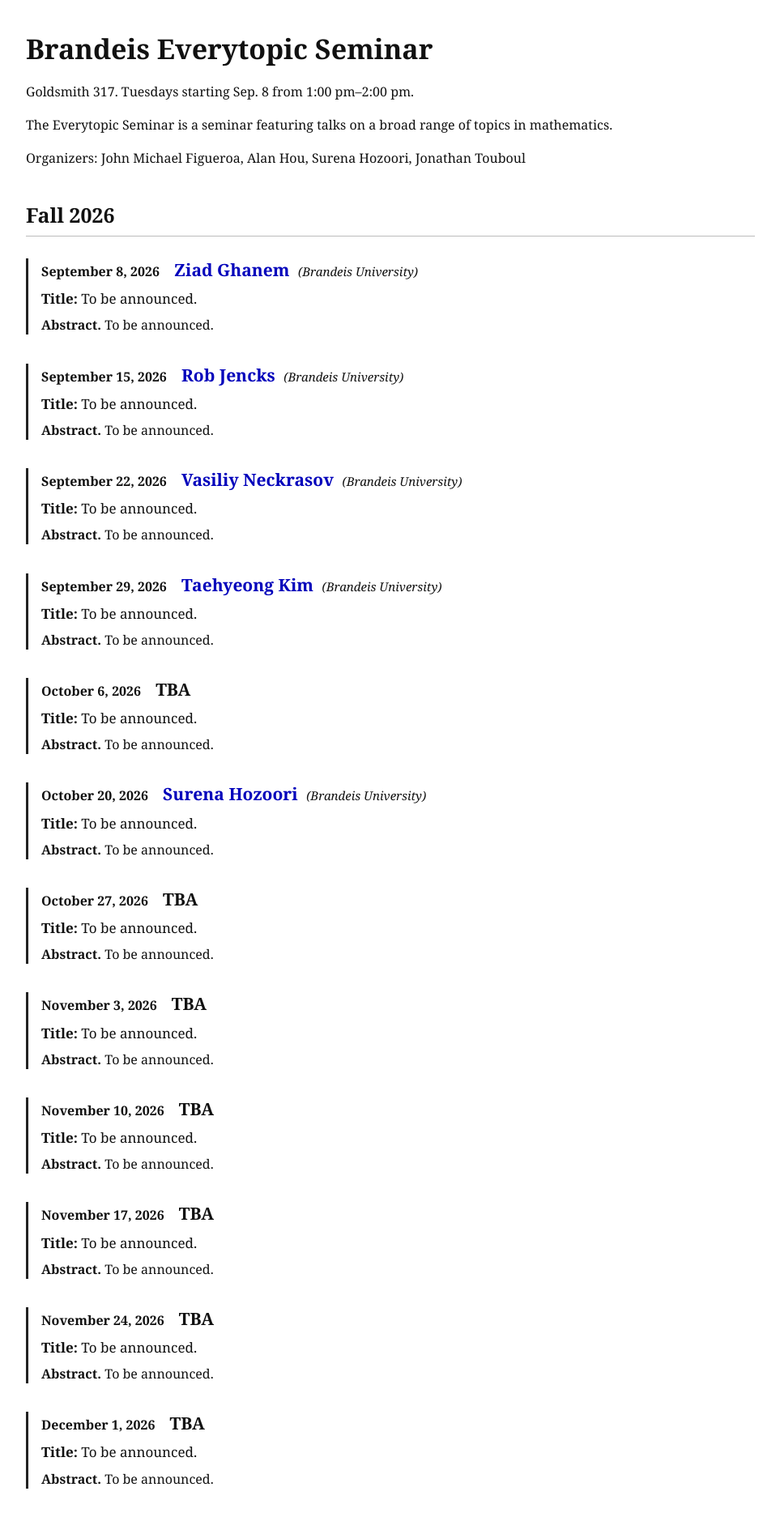
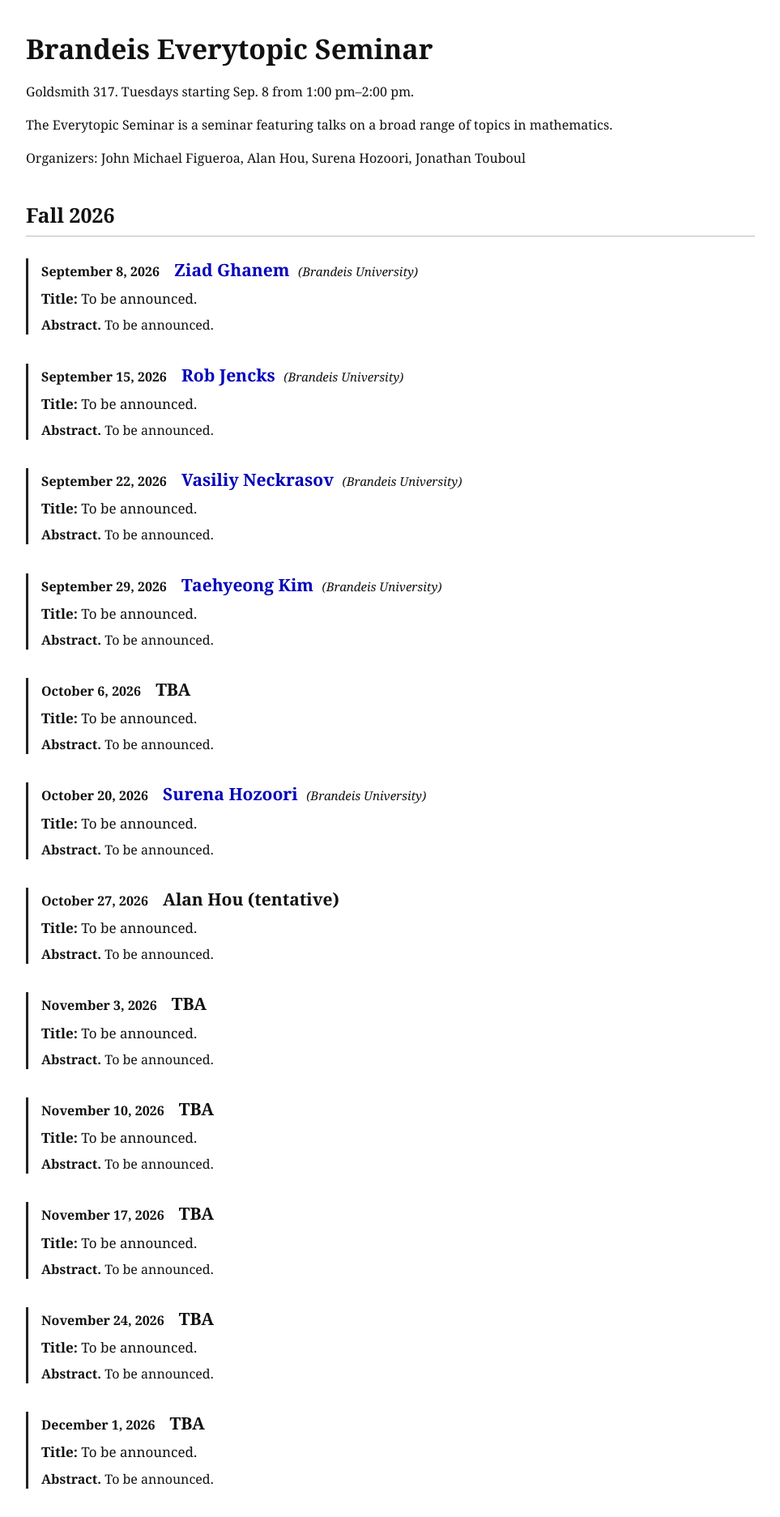
Before and after one commit to axhou/axhou.github.io, a Jekyll site: the page everytopic.html, which Jekyll copies as it is, in a window 1280 px wide. Shown: the whole page at 81% size, without its empty margins (13-976 px from the left). Built offline with Jekyll 4.4.1, drawn with Linux system fonts in a browser that asks for light colours.

Commit message:
Update speaker for October 27 seminar

```diff
--- a/everytopic.html
+++ b/everytopic.html
@@ -282,7 +282,7 @@
   <div class="seminar-entry">
     <div class="seminar-heading">
       <span class="date">October 27, 2026</span>
-      <span class="speaker">TBA</span>
+      <span class="speaker">Alan Hou (tentative)</span>
     </div>
 
     <div class="title">
```
